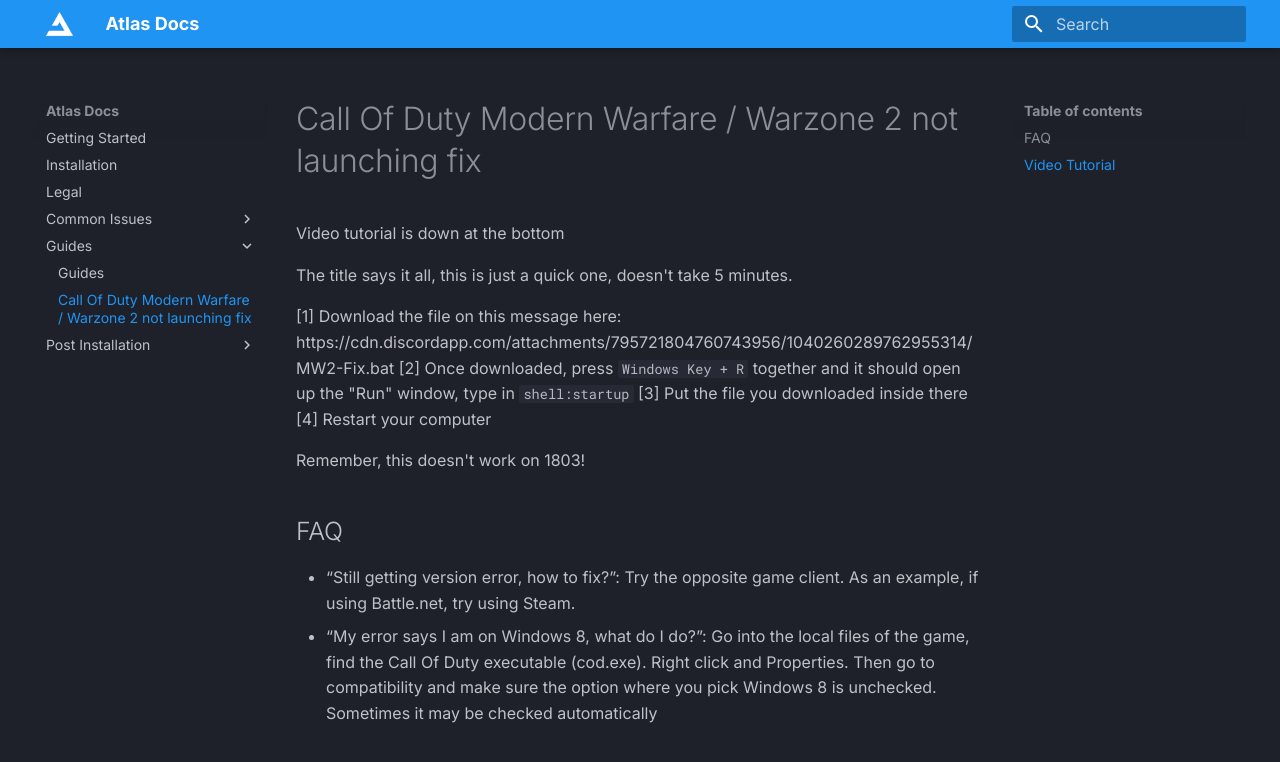
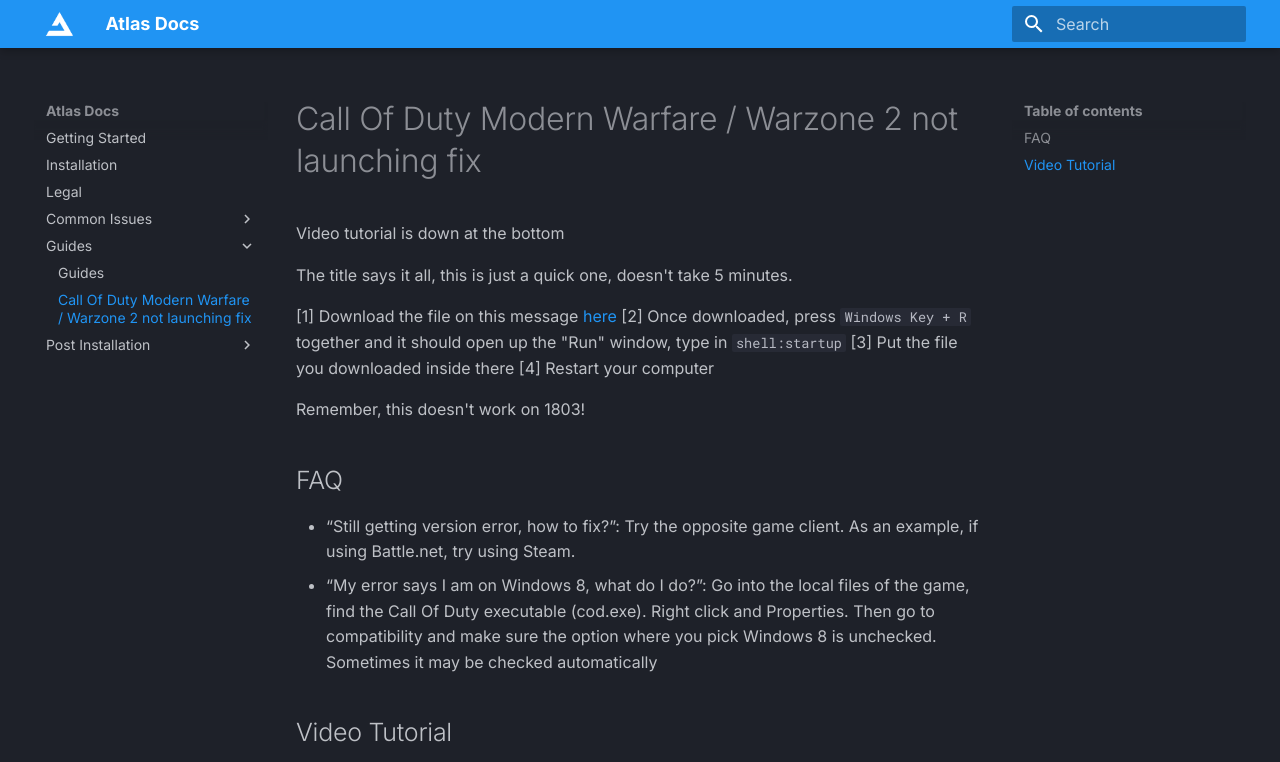
Before and after one commit to Atlas-OS/docs, an MkDocs documentation site: the page built from docs/Guides/COD MW WZ2 fix.md, in a window 1280 px wide and 1270 px high, cut to the strip 0-762 px from the top of the window. Built offline with MkDocs 1.6.1 and Material for MkDocs 9.7.7, drawn with Linux system fonts in a browser that asks for light colours.

Commit message:
Update COD MW WZ2 fix.md

```diff
--- a/docs/Guides/COD MW WZ2 fix.md
+++ b/docs/Guides/COD MW WZ2 fix.md
@@ -4,7 +4,7 @@ Video tutorial is down at the bottom
 
 The title says it all, this is just a quick one, doesn't take 5 minutes.
 
-[1] Download the file on this message here: https://cdn.discordapp.com/attachments/795721804760743956/1040260289762955314/MW2-Fix.bat
+[1] Download the file on this message [here](https://cdn.discordapp.com/attachments/795721804760743956/1040260289762955314/MW2-Fix.bat)
 [2] Once downloaded, press `Windows Key + R` together and it should open up the "Run" window, type in `shell:startup`
 [3] Put the file you downloaded inside there
 [4] Restart your computer
```
